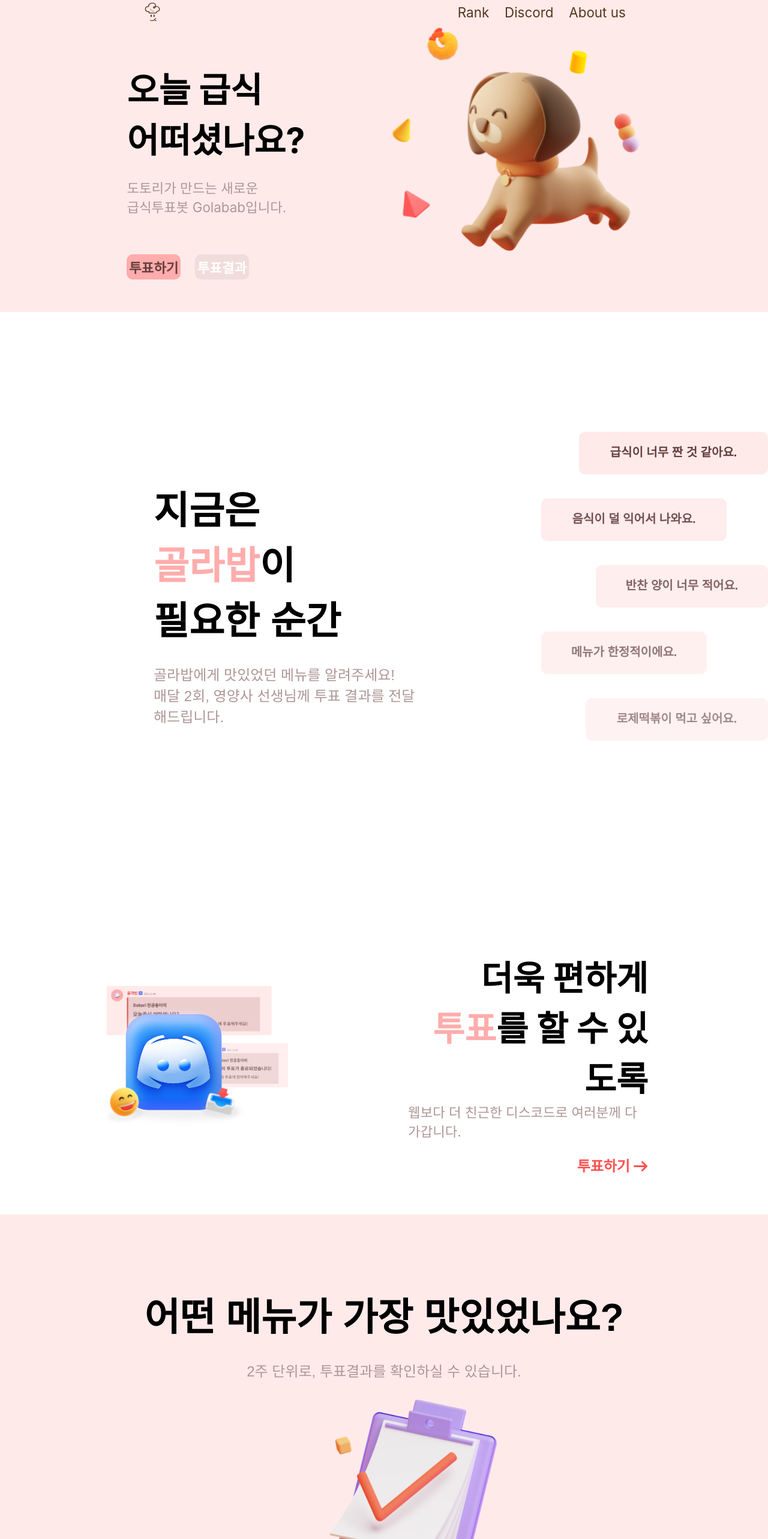
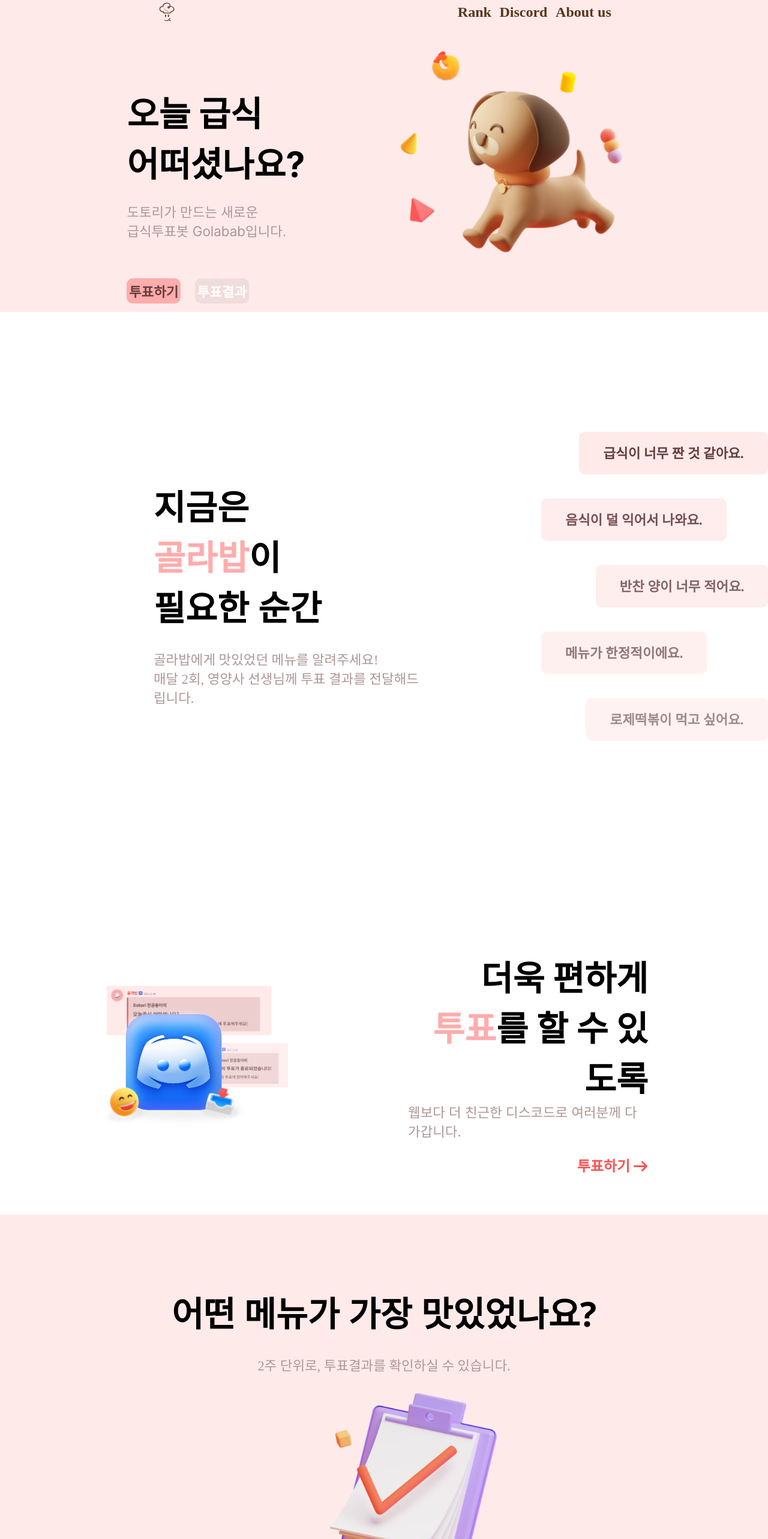
Before and after one commit to Team-Dotori/golabab-promotion, a React (Create React App) app: page / in a window 1280 px wide. Shown: the top 2566 px of the page at 60% size. Built offline with nearby package versions, Linux system fonts and the light colour scheme.

Commit message:
[FIX] 폰트 및 색깔등

```diff
--- a/src/Components/Vote.js
+++ b/src/Components/Vote.js
@@ -22,7 +22,7 @@ const Button = styled.button`
   font-weight:bold;
   border-radius:10px;
   border:none;
-
+  font-family:"Noto Sans KR";
   margin-right:3vh;
 
   color: ${
--- a/src/Style/Con1st.js
+++ b/src/Style/Con1st.js
@@ -12,15 +12,16 @@ export const Content = styled.div`
     display:flex;
     flex-direction:column;
     justify-content:space-evenly;
-
+    padding-top:5vh;
 `;
 
 export const Con1Img = styled.div`
     width:70vh;
-    height:50vh;
+    height:45vh;
+    padding-top:5vh;
     svg{
         width:70vh;
-        height:50vh;
+        height:45vh;
     }
 `;
 
--- a/src/Style/Con2st.js
+++ b/src/Style/Con2st.js
@@ -16,10 +16,11 @@ export const Div = styled.div`
 export const Div2 = styled.div`
   padding-top:25vh;
   padding-left:15vw;
-  font-size: 20px;
+  font-size: 1.4rem;
   font-weight: bold;
   font-style: normal;
   text-align: center;
+  font-family:"Noto Sans KR";
 `
 export const Pink = styled.a`
   color:#ffacac;
@@ -27,11 +28,13 @@ export const Pink = styled.a`
 export const P = styled.p`
   color:#AE9696;
   padding-top: 30px;
-  font-size:24px;
+  font-size:1.4rem;
+  font-family:"Noto Sans KR";
 `
 export const H = styled.p`
-  font-size: 64px;
+  font-size: 3.6rem;
   font-weight: bold;
+  font-family:"Noto Sans";
 `
 export const Aside1 = styled.aside`
   margin-bottom: 40px;
--- a/src/Style/Con3st.js
+++ b/src/Style/Con3st.js
@@ -49,6 +49,7 @@ export const Vote = styled.div`
     font-weight:600;
     text-align:right;
     padding-bottom:15vh;
+    font-family:"Noto Sans KR";
     :hover{
         cursor: pointer;
     }
--- a/src/Style/Con4st.js
+++ b/src/Style/Con4st.js
@@ -18,12 +18,14 @@ export const Div2 = styled.div`
 export const P = styled.p`
   color:#AE9696;
   padding-top: 30px;
-  font-size:24px;
+  font-size:1.4rem;
   width: 100vw;
+  font-family:"Noto Sans KR";
 `
 export const H = styled.p`
-  font-size: 64px;
+  font-size: 3.6rem;
   font-weight: bold;
+  font-family:"Noto Sans";
 `
 export const Note = styled.div`
   margin-top: 32px;
@@ -33,6 +35,7 @@ export const Note = styled.div`
 `
 export const Red = styled.a`
   color: #FF5151;
+  font-family:"Noto Sans KR";
 `
 export const Link = styled.div`
   font-size: 30px;
--- a/src/Style/Con5st.js
+++ b/src/Style/Con5st.js
@@ -20,6 +20,7 @@ export const Ment1 = styled.div`
     color:#FFFFFF;
     text-align:center;
     padding-top:20vh;
+    font-family:"Noto Sans";
 `;
 
 export const Ment2 = styled.div`
@@ -28,6 +29,7 @@ export const Ment2 = styled.div`
     color:#FFFFFF;
     text-align:center;
     padding-bottom:5vh;
+    font-family:"Noto Sans KR";
 `;
 
 export const Votebutton = styled.button`
@@ -35,6 +37,7 @@ export const Votebutton = styled.button`
     height:5.2vh;
     font-size:1.2rem;
     font-weight:bold;
+    font-family:"Noto Sans KR";
     border-radius:5px;
     border:none;
     color:#663E3E;
--- a/src/Style/Headerst.js
+++ b/src/Style/Headerst.js
@@ -11,11 +11,13 @@ export const Head = styled.div`
     height:5vh;
     align-items:center;
     justify-content:space-around;
+
 `;
 
 export const Iconimg = styled.div`
     width:4vw;
     height:4vh;
+    padding-left:3vh;
     svg{
         width:4vw;
         height:4vh;
@@ -26,8 +28,10 @@ export const Menulist = styled.div`
     display:flex;
     justify-content:space-between;
     width:35vh;
-    font-size:1.4rem;
-    font-weight:400;
+    font-size:1.5rem;
+    font-weight:600;
+    font-family:"Noto Sans KR";
+    padding-right:3vh;
 
     a{
         text-decoration:none;
```
